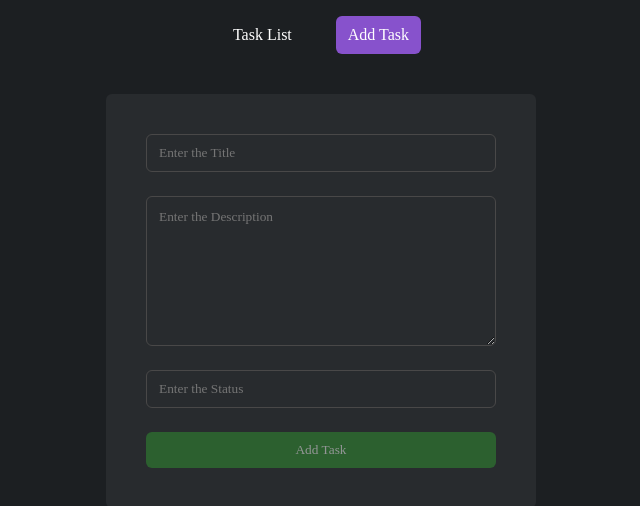
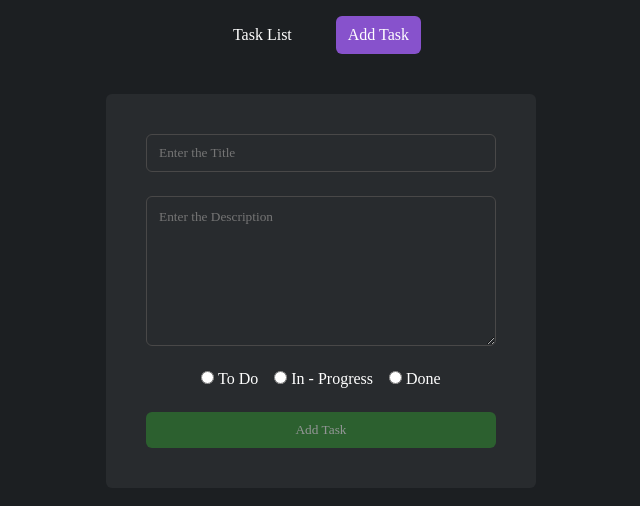
Before and after one commit to basakjeet08/Angular-Module-One-Exam, an Angular app: page /task-add in a window 1280 px wide. Shown: the top 506 px of the page, without its empty margins (319-959 px from the left). Built offline with nearby package versions, Linux system fonts and the light colour scheme; a web font is replaced by a local one.

Commit message:
feat - Added Input Radio Buttons for the Status fields.

```diff
--- a/src/app/components/task-add/task-add.component.css
+++ b/src/app/components/task-add/task-add.component.css
@@ -8,3 +8,8 @@ form {
   border-radius: var(--border--radius);
   background-color: var(--card--color);
 }
+
+.center {
+  align-items: center;
+  justify-content: center;
+}
--- a/src/app/components/task-add/task-add.component.html
+++ b/src/app/components/task-add/task-add.component.html
@@ -20,12 +20,41 @@
   ></textarea>
 
   <!-- This is the input for the status of the task -->
-  <input
-    type="text"
-    name="status"
-    placeholder="Enter the Status"
-    [(ngModel)]="taskInput.status"
-  />
+  <div class="row-container center">
+    <!-- Status Radio Option -->
+    <label>
+      <!-- Option To Do -->
+      <input
+        type="radio"
+        name="status"
+        value="To Do"
+        [(ngModel)]="taskInput.status"
+      />
+      To Do
+    </label>
+
+    <!-- Option In - Progress -->
+    <label>
+      <input
+        type="radio"
+        name="status"
+        value="In - Progress"
+        [(ngModel)]="taskInput.status"
+      />
+      In - Progress
+    </label>
+
+    <!-- Option Done -->
+    <label>
+      <input
+        type="radio"
+        name="status"
+        value="Done"
+        [(ngModel)]="taskInput.status"
+      />
+      Done
+    </label>
+  </div>
 
   <!-- Error Text if the required fileds are not provided -->
   <p
--- a/src/app/directives/status-highlight.directive.ts
+++ b/src/app/directives/status-highlight.directive.ts
@@ -18,7 +18,7 @@ export class StatusHighlightDirective {
     if (!this.status) return;
 
     // Giving the color status accordingly
-    if (this.status === 'TO DO') {
+    if (this.status === 'To Do') {
       this.backgroundColor = this.todoColor;
     } else if (this.status === 'In - Progress') {
       this.backgroundColor = this.inProgressColor;
```
